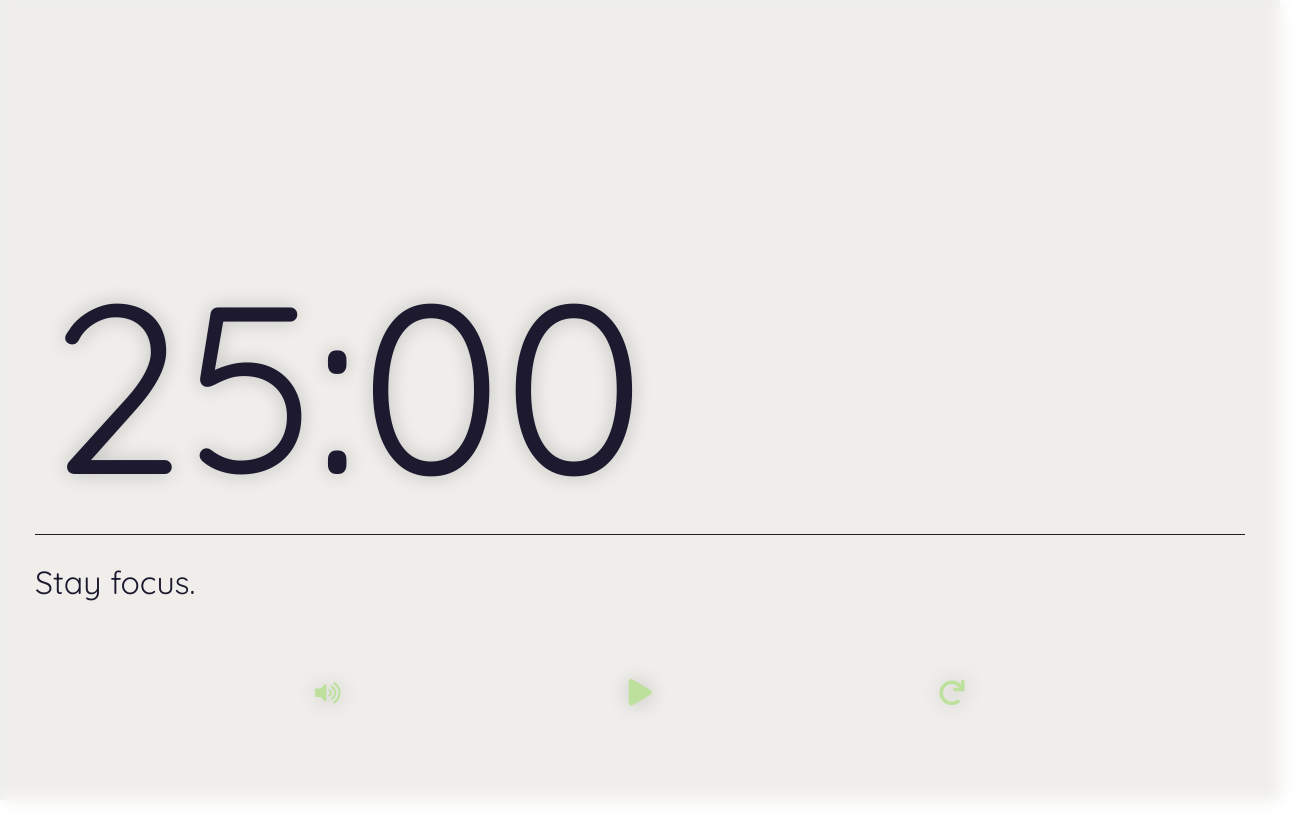
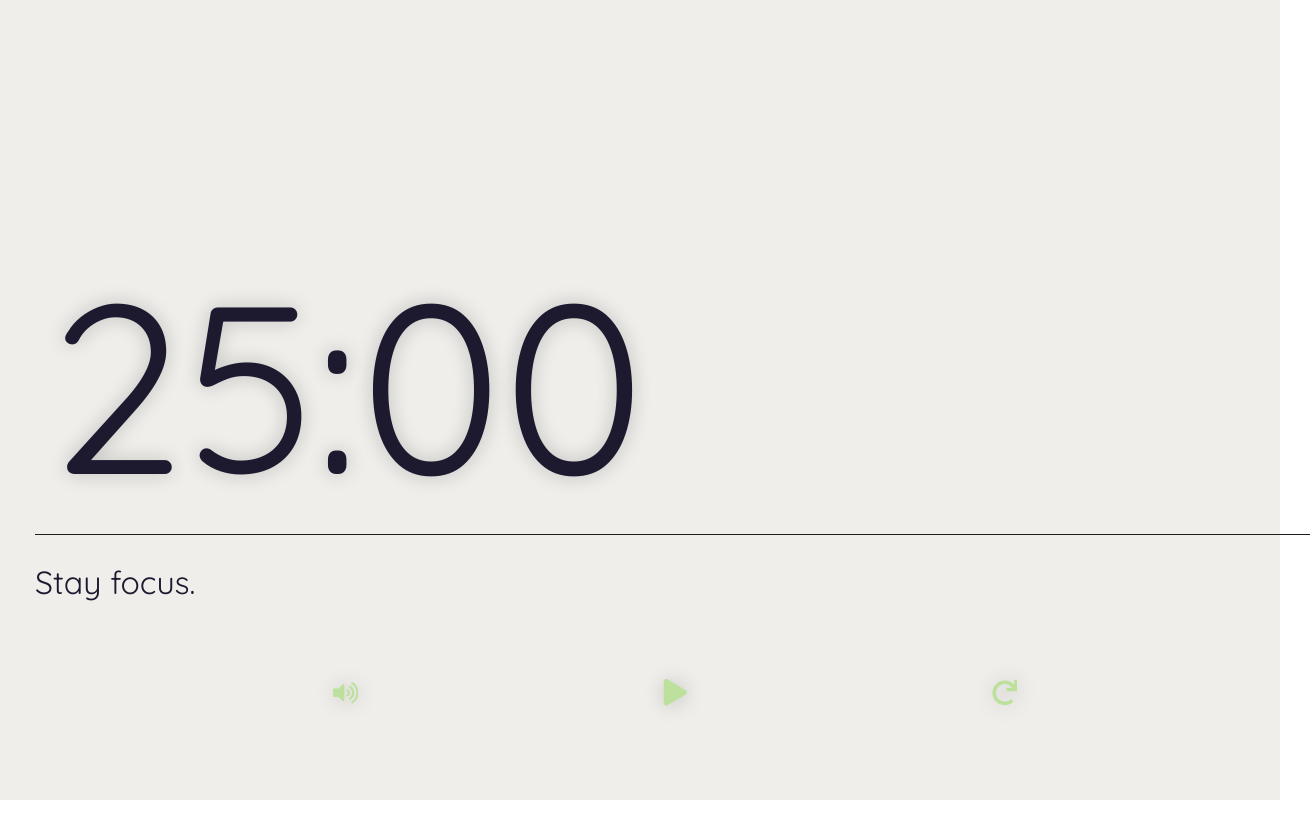
Before and after one commit to charlinemons/promodoro-timer, a React (Create React App) app: page / in a window 1280 px wide. Shown: the whole page, 1310 px wide, since content can reach past the window. After the commit the page ends 800 px from the top, so only its background shows below. Built offline with nearby package versions, Linux system fonts and the light colour scheme.

Commit message:
Update timer

```diff
--- a/src/App.css
+++ b/src/App.css
@@ -5,8 +5,7 @@ body {
   margin: 0px;
 }
 .App {
-  position: relative;
-  height: 100vh;
+  /* position: relative;
   width: 100vw;
   display: flex;
   flex-direction: column;
@@ -17,10 +16,11 @@ body {
   background-position: center;
   background-size: cover;
   background-repeat: no-repeat;
-  transition: background-image 6s ease;
+  transition: background-image 6s ease; */
+  height: 100vh;
 }
 
-.App .gradient {
+/* .App .gradient {
   position: absolute;
   bottom: 0;
   left: 0;
@@ -32,10 +32,10 @@ body {
     rgba(0, 0, 0, 0.4)
   );
   pointer-events: none;
-}
+} */
 
 .App .container {
-  display: flex;
+  /* display: flex;
   flex-direction: column;
   justify-content: flex-end;
   min-height: 100vh;
@@ -46,7 +46,7 @@ body {
   color: #fafafa;
   -webkit-backdrop-filter: blur(0.5rem);
   backdrop-filter: blur(0.5rem);
-  align-items: stretch;
+  align-items: stretch; */
 }
 
 .App .footer {
--- a/src/App.js
+++ b/src/App.js
@@ -41,10 +41,10 @@ export default function App() {
 
   return (
     <div className="App" style={{ backgroundColor }}>
-      {/* <div className="gradient"></div> */}
       <div className="container">
+        {/* <h2>toto</h2> */}
+        <Timer sessionType={sessionType} />
         {/* <SessionButtons handleSessionChange={handleSessionChange} /> */}
-        <Timer sessionType={sessionType} />
       </div>
       {/* <Modal showModal={showModal} closeModal={closeModal} /> */}
       {/* <div className="footer">
--- a/src/Timer.css
+++ b/src/Timer.css
@@ -3,6 +3,9 @@
   font-family: "Quicksand", sans-serif;
   font-weight: 400;
   margin: 90px 35px;
+  position: fixed;
+  bottom: 0;
+  width: 100%;
 }
 
 .Timer button {
```
